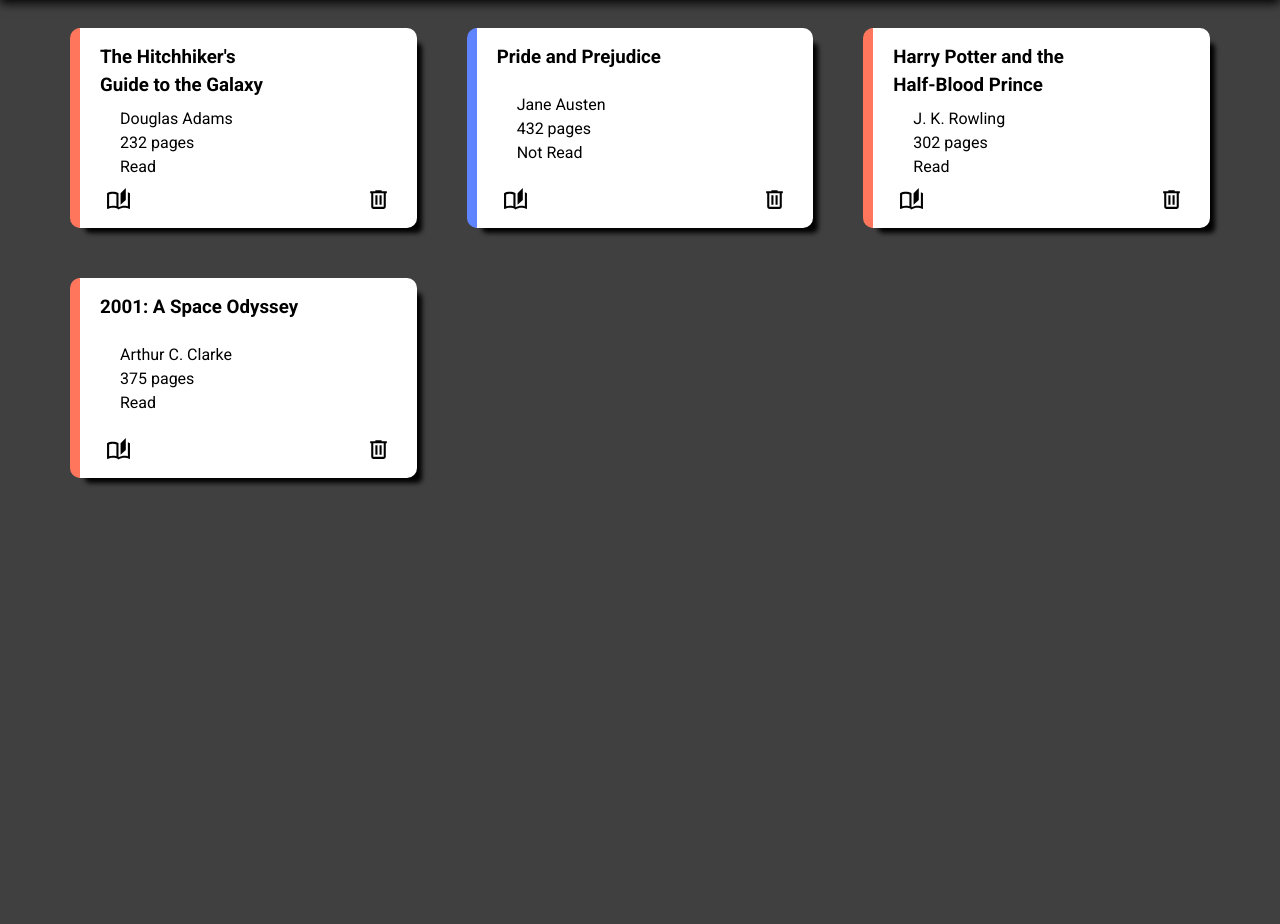
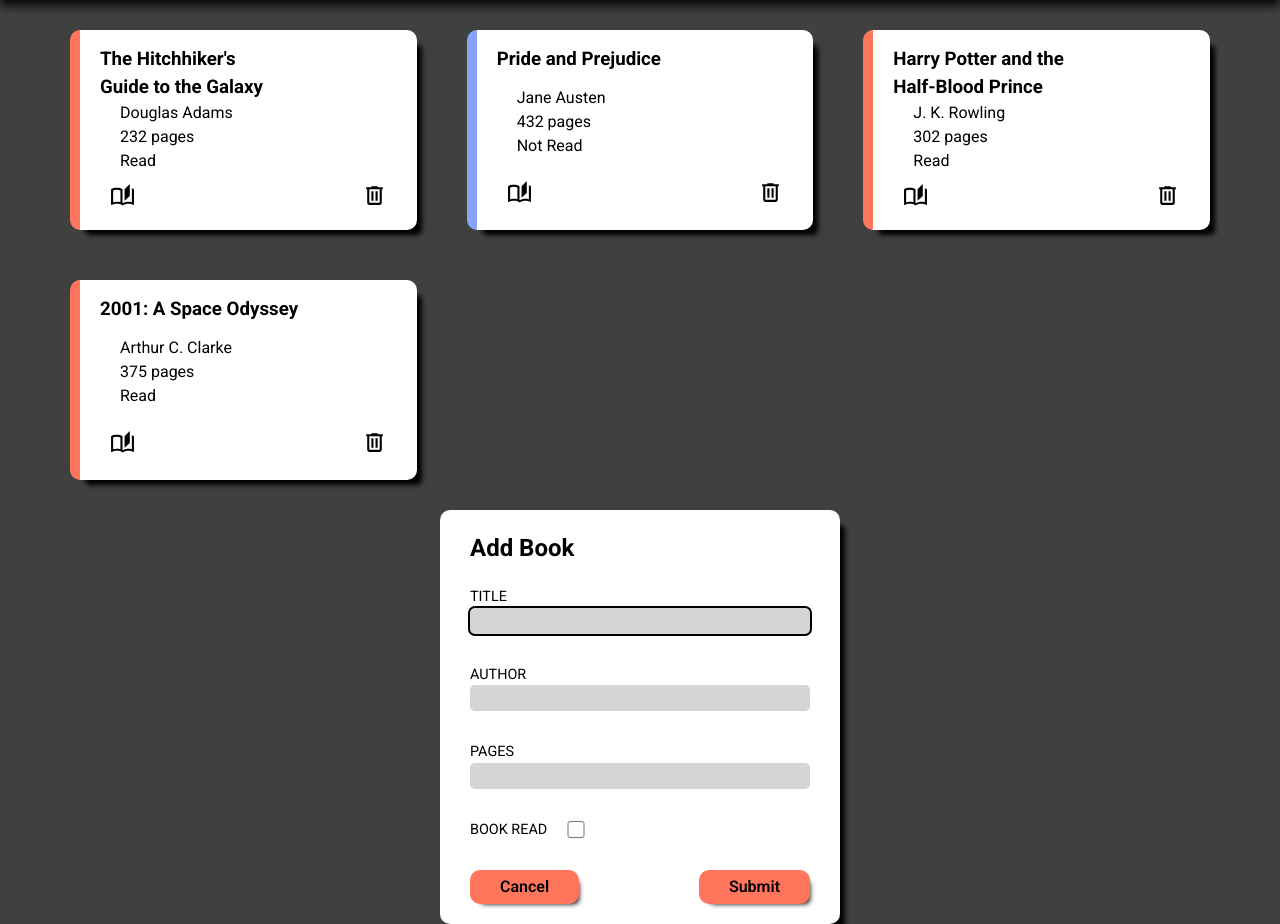
Before and after one commit to jakefernandesjf/library, a plain HTML site: page index.html in a window 1280 px wide. Shown: the part 70-994 px from the top of the page. Before the commit the page ends 800 px from the top, so only its background shows below. Drawn offline with Linux system fonts and the light colour scheme.

Commit message:
Complete modal html and css

```diff
--- a/index.html
+++ b/index.html
@@ -17,7 +17,7 @@
     <header>
         <div class="container">
             <h1>My Library</h1>
-            <button class="button-svg">
+            <button id="btn-add-book" class="button-svg">
                 <svg xmlns="http://www.w3.org/2000/svg" viewBox="0 0 24 24" height="1.25em">
                     <title>plus-circle</title>
                     <path
@@ -30,6 +30,31 @@
 
     <main class="container">
     </main>
+    <dialog>
+        <h2>Add Book</h2>
+        <form method="dialog">
+            <div class="input-text">
+                <label for="input_title">Title</label>
+                <input type="text" name="input_title" id="input_title" autofocus>
+            </div>
+            <div class="input-text">
+                <label for="input_author">Author</label>
+                <input type="text" name="input_author" id="input_author">
+            </div>
+            <div class="input-text">
+                <label for="input_pages">Pages</label>
+                <input type="tel" name="input_pages" id="input_pages">
+            </div>
+            <div class="input-checkbox">
+                <label for="input_read">Book Read</label>
+                <input type="checkbox" name="input_read" id="input_read">
+            </div>
+            <div class="dialog-buttons">
+                <button>Cancel</button>
+                <button>Submit</button>
+            </div>
+        </form>
+    </dialog>
 </body>
 
 </html>
--- a/javascript.js
+++ b/javascript.js
@@ -12,7 +12,8 @@ const deleteSvg = new Svg(
 )
 const myLibrary = [];
 const mainElement = document.querySelector("main.container");
-
+const dialogElement = document.querySelector("dialog");
+const addBookButtonElement = document.querySelector("#btn-add-book")
 
 // Library
 function Book(title, author, pages, read) {
@@ -68,6 +69,8 @@ function createBookCard(book) {
 
     bookCard.classList.add("card");
     footer.classList.add("card-footer");
+    readButton.classList.add("button-svg");
+    deleteButton.classList.add("button-svg");
     if (book.read) {
         bookCard.classList.add("read");
     } else {
@@ -104,9 +107,16 @@ function createLibrary() {
 }
 
 
-// Main
+/*
+Main
+*/
 addBookToLibrary("The Hitchhiker's Guide to the Galaxy", "Douglas Adams", 232, true);
 addBookToLibrary("Pride and Prejudice", "Jane Austen", 432, false);
 addBookToLibrary("Harry Potter and the Half-Blood Prince", "J. K. Rowling", 302, true);
 addBookToLibrary("2001: A Space Odyssey", "Arthur C. Clarke", 375, true);
 createLibrary();
+
+// Dialog
+addBookButtonElement.addEventListener("click", () => {
+    dialogElement.showModal();
+})
--- a/style.css
+++ b/style.css
@@ -12,7 +12,7 @@ CSS Reset
     box-sizing: border-box;
 }
 
-* {
+*:not(dialog) {
     margin: 0;
 }
 
@@ -67,9 +67,10 @@ Project CSS
 :root {
     --clr-background: rgb(64, 64, 64);
     --clr-foreground: white;
+    --clr-foreground-alt: rgb(213, 213, 213);
     --clr-text: black;
     --clr-accent: rgb(255, 118, 93);
-    --clr-not-read: rgb(95, 132, 255);
+    --clr-accent-alt: rgb(136, 163, 252);
     --sz-max-container: 1200px;
 }
 
@@ -84,13 +85,22 @@ body {
     margin: 0 auto;
 }
 
-button {
-    background-color: transparent;
-    border: transparent;
-    font-size: 1.25rem;
+button:hover {
+    background-color: var(--clr-accent-alt);
+}
+
+button:focus-visible,
+input:focus-visible {
+    outline: 2px solid black;
 }
 
 .button-svg {
+    background-color: transparent;
+    border: transparent;
+    border-radius: 10px;
+    padding: 10px;
+    font-size: 1.25rem;
+    font-weight: 600;
     display: flex;
     align-items: center;
     gap: 1ch;
@@ -110,6 +120,7 @@ header .container {
     align-items: center;
     flex-wrap: wrap;
 }
+
 
 /* Main */
 main {
@@ -152,5 +163,68 @@ main {
 }
 
 .not-read {
-    border-color: var(--clr-not-read);
+    border-color: var(--clr-accent-alt);
 }
+
+
+/* Modal */
+dialog,
+form,
+.input-text {
+    display: flex;
+    flex-direction: column;
+}
+
+dialog {
+    width: 400px;
+    padding: 20px 30px;
+    border-radius: 10px;
+    border: none;
+    box-shadow: 10px 10px 5px -5px black;
+    gap: 20px;
+}
+
+dialog::backdrop {
+    background-color: black;
+    opacity: 0.6;
+}
+
+form {
+    gap: 30px;
+}
+
+form label {
+    text-transform: uppercase;
+    font-size: 0.9rem;
+}
+
+input {
+    background-color: var(--clr-foreground-alt);
+    border: none;
+    border-radius: 5px;
+}
+
+.input-checkbox {
+    display: flex;
+    align-items: center;
+    gap: 20px;
+}
+
+.input-checkbox input {
+    width: 1.1em;
+    height: 1.1em;
+}
+
+.dialog-buttons {
+    font-weight: 600;
+    display: flex;
+    justify-content: space-between;
+}
+
+.dialog-buttons button {
+    background-color: var(--clr-accent);
+    box-shadow: 5px 5px 5px -5px black;
+    border: none;
+    border-radius: 10px;
+    padding: 5px 30px;
+}
```
